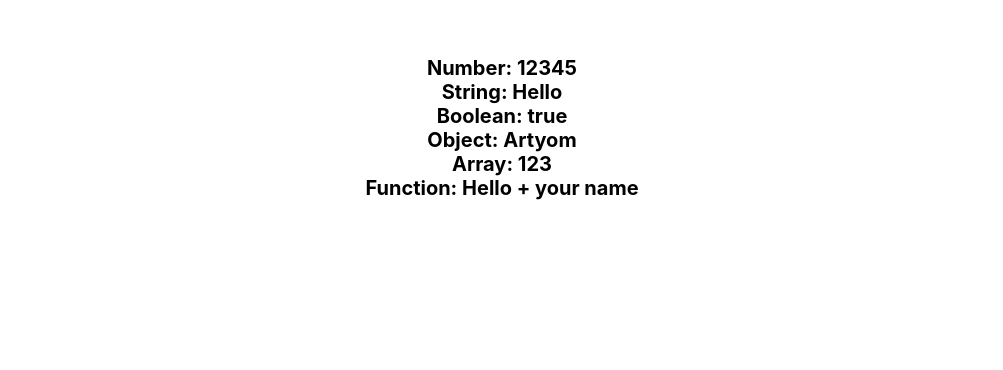
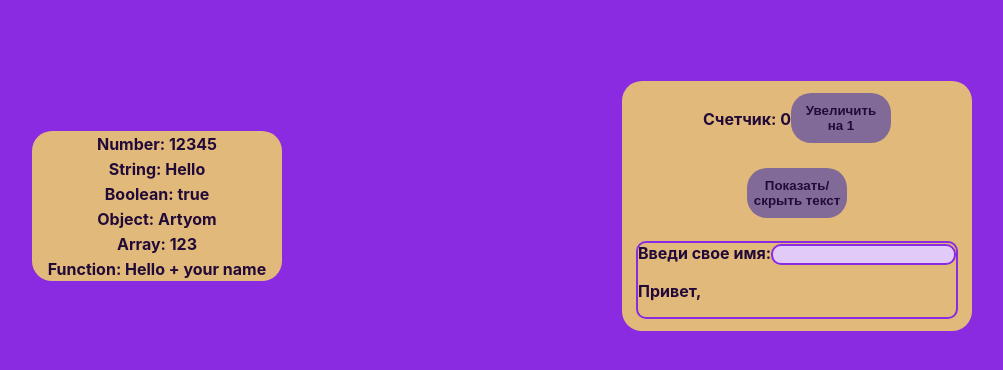
Before and after one commit to NikonArtyom/redev_test, a React (Create React App) app: page / in a window 1280 px wide. Shown: the part 194-564 px from the top of the page, without its empty margins (138-1141 px from the left). Built offline with nearby package versions, Linux system fonts and the light colour scheme.

Commit message:
change css and add smth second task

```diff
--- a/src/App.css
+++ b/src/App.css
@@ -1,6 +1,57 @@
 .App {
-  text-align: center;
-  margin-top: 250px;
-  font-size: 20px;
+  display: flex;
+  flex-direction: row;
+  justify-content: space-around;
+  align-items: center;
+  background-color: #8a2be2;
+  width: 100vw;
+  height: 100vh;
+}
+
+.props {
+  display: flex;
+  flex-direction: column;
+  align-items: center;
+  justify-content: space-around;
+  width: 250px;
+  height: 150px;
+  background-color: #ffe958;
+  size: 20px;
   font-weight: bold;
+  opacity: 0.75;
+  border-radius: 20px;
 }
+
+.state {
+  display: flex;
+  flex-direction: column;
+  align-items: center;
+  justify-content: space-around;
+  width: 350px;
+  height: 250px;
+  background-color: #ffe958;
+  size: 20px;
+  font-weight: bold;
+  opacity: 0.75;
+  border-radius: 20px;
+}
+
+button {
+  font-weight: bold;
+  border: none;
+  background-color: grey;
+  border-radius: 20px;
+  height: 50px;
+  width: 100px;
+}
+
+.counter,
+.show {
+  display: flex;
+  justify-content: space-around;
+}
+
+.input, input{
+  border: 2px solid #8a2be2;
+  border-radius: 10px;
+}
--- a/src/components/App.js
+++ b/src/components/App.js
@@ -1,10 +1,13 @@
 import '../App.css';
-import Number from './Todo/props/Number';
-import String from './Todo/props/String';
-import Boolean from './Todo/props/Boolean';
-import Object from './Todo/props/Object';
-import Array from './Todo/props/Array';
-import Function from './Todo/props/Function';
+import Number from './Todo/Props/Number';
+import String from './Todo/Props/String';
+import Boolean from './Todo/Props/Boolean';
+import Object from './Todo/Props/Object';
+import Array from './Todo/Props/Array';
+import Function from './Todo/Props/Function';
+import Counter from './Todo/State/Counter';
+import Show from './Todo/State/Show'
+import Input from './Todo/State/Input';
 
 function App() {
 
@@ -19,12 +22,20 @@ function App() {
 
     <div className="App">
 
+      <div className='props'>
         <Number num={12345} />
         <String str={'Hello'} />
         <Boolean isTrue={true} />
         <Object obj={obj} />
         <Array arr={arr} />
         <Function func={func("+ your name")} />
+      </div>
+
+      <div className='state'>
+        <Counter />
+        <Show />
+        <Input />
+      </div>
 
     </div>
   );
--- /dev/null
+++ b/src/components/Todo/State/Counter.js
@@ -0,0 +1,17 @@
+import React, { useState } from "react";
+
+const Counter = () => {
+
+    const [count, SetCount] = useState(0);
+
+    const increment = () => SetCount(count + 1);
+
+    return (
+        <div className="counter">
+            <p>Счетчик: {count}</p>
+            <button onClick={increment}>Увеличить на 1</button>
+        </div>
+    )
+}
+
+export default Counter;
--- /dev/null
+++ b/src/components/Todo/State/Input.js
@@ -0,0 +1,20 @@
+import React, { useState } from "react";
+
+const Input = () => {
+
+    const [name, setName] = useState('')
+
+    const handleClick = (event) => setName(event.target.value);
+
+    return (
+        <div className="input">
+            <label>
+                Введи свое имя:
+                <input type="text" value={name} onChange={handleClick}></input>
+            </label>
+            <p>Привет, {name}</p>
+        </div>
+    )
+}
+
+export default Input;
--- /dev/null
+++ b/src/components/Todo/State/Show.js
@@ -0,0 +1,16 @@
+import React, { useState } from "react";
+
+const Show = () => {
+    const [showText, setShowText] = useState(false);
+
+    const handleClick = () => setShowText(!showText);
+
+    return (
+        <div className="show">
+            {showText ? <p>"Текс показан или скрыт"</p> : null}
+            <button onClick={handleClick}>Показать/скрыть текст</button>
+        </div>
+    )
+}
+
+export default Show;
```
Lines whose indentation alone changed are shown as unchanged.
